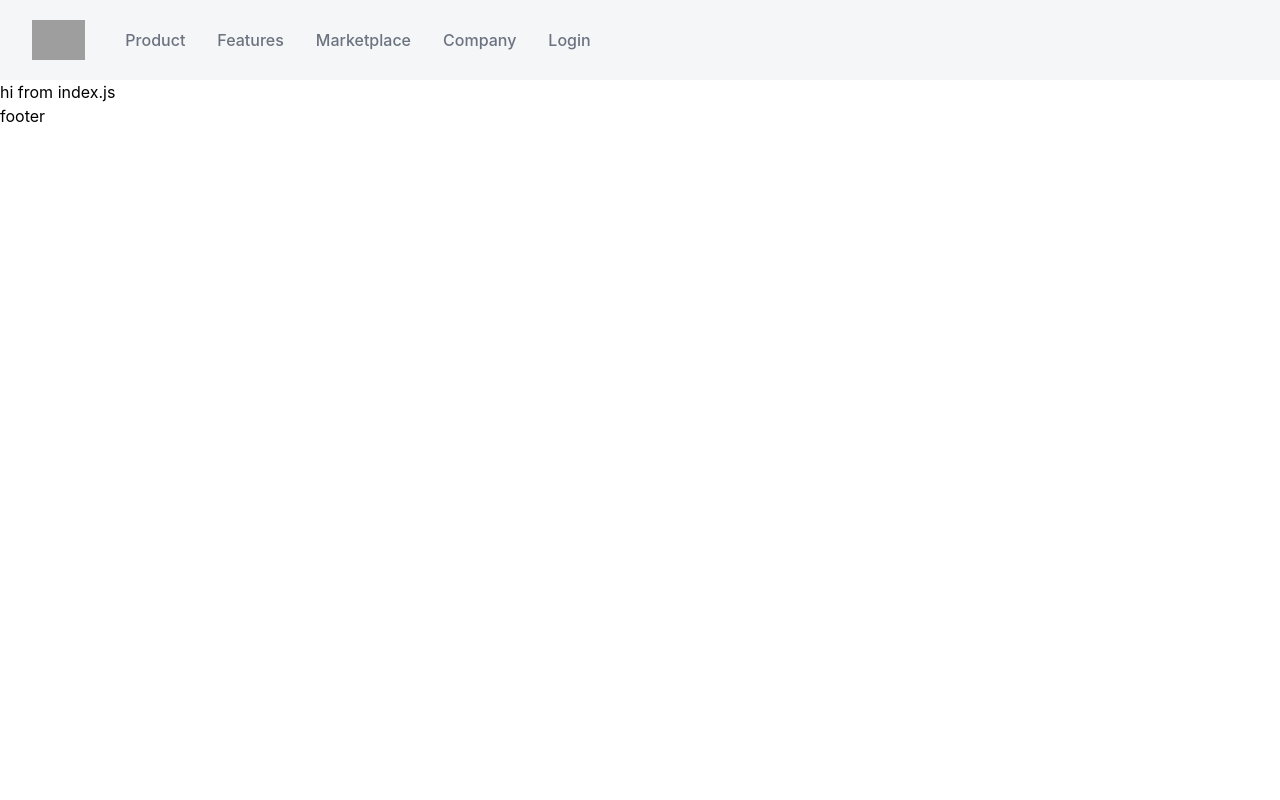
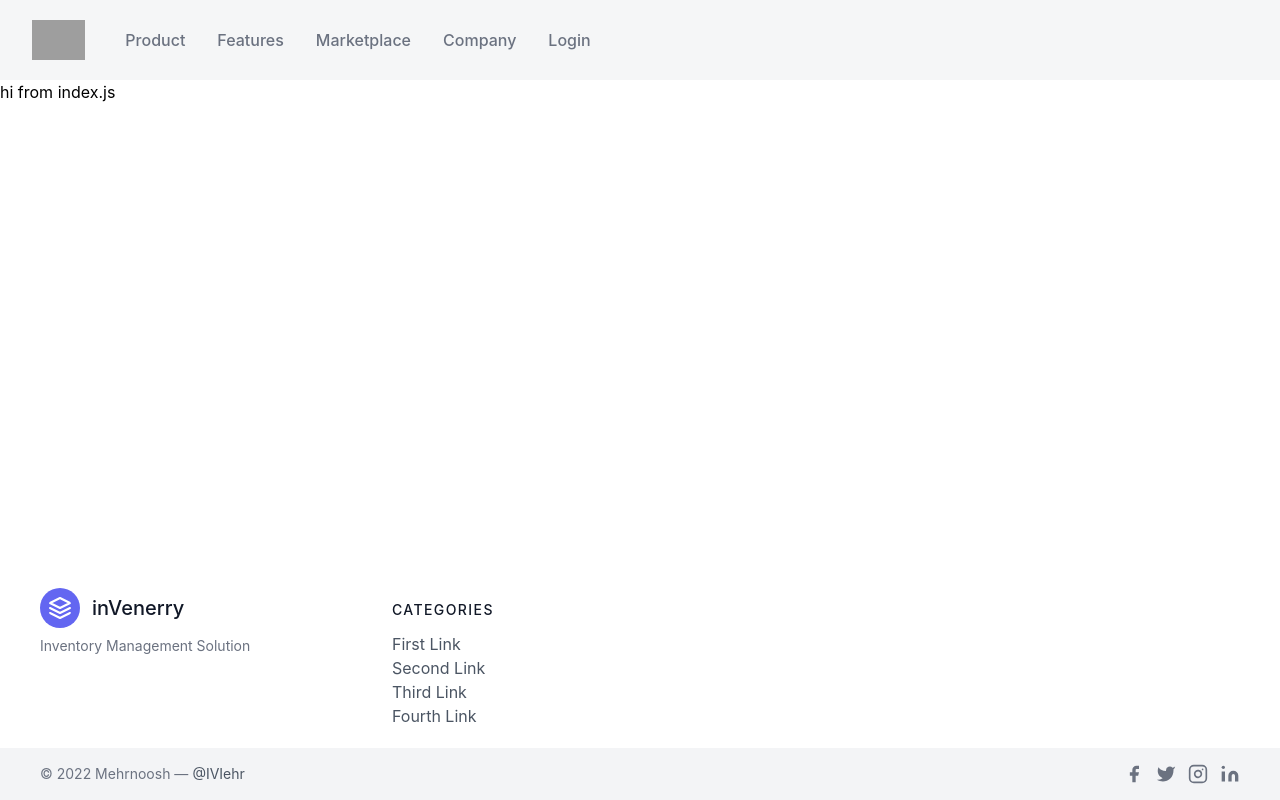
Before and after one commit to IVIehr/nextjs-landing-page, a Next.js app: page / in a window 1280 px wide. Built offline with nearby package versions, Linux system fonts and the light colour scheme; grey boxes are pictures that could not be loaded.

Commit message:
Implement footer in footer.jsx

```diff
--- /dev/null
+++ b/components/footer.jsx
@@ -0,0 +1,126 @@
+/* eslint-disable @next/next/no-img-element */
+import React from 'react'
+
+function Footer() {
+  return (
+    <footer className='text-gray-600 body-font fixed bottom-0 w-full'>
+        <div className="container p-5 mx-auto flex md:items-center lg:items-start md:flex-row md:flex-nowrap flex-wrap flex-col">
+            <div className="bg-white w-64 flex-shrink-0 md:mx-0 mx-auto text-center md:text-left">
+                <div className="flex title-font font-medium items-center md:justify-start justify-center text-gray-900">
+                    <svg
+                        xmlns="http://www.w3.org/2000/svg"
+                        fill="none"
+                        stroke="currentColor"
+                        strokeLinecap="round"
+                        strokeLinejoin="round"
+                        strokeWidth="2"
+                        className="w-10 h-10 text-white p-2 bg-indigo-500 rounded-full"
+                        viewBox="0 0 24 24"
+                    >
+                        <path d="M12 2L2 7l10 5 10-5-10-5zM2 17l10 5 10-5M2 12l10 5 10-5"></path>
+                    </svg>
+                    <span className="ml-3 text-xl">inVenerry</span>
+                </div>
+                <p className="mt-2 text-sm text-gray-500">
+                    Inventory Management Solution
+                </p>
+            </div>
+            <div className=" flex-grow flex flex-wrap md:pl-20 md:mt-0 mt-10 md:text-left text-center">
+                <div className="lg:w-1/4 md:w-1/2 w-full px-4">
+                    <h2 className="title-font font-medium text-gray-900 tracking-widest text-sm my-3">
+                        CATEGORIES
+                    </h2>
+                    <nav className="list-none">
+                        <li>
+                            <a className="text-gray-600 hover:text-gray-800">First Link</a>
+                        </li>
+                        <li>
+                            <a className="text-gray-600 hover:text-gray-800">Second Link</a>
+                        </li>
+                        <li>
+                            <a className="text-gray-600 hover:text-gray-800">Third Link</a>
+                        </li>
+                        <li>
+                            <a className="text-gray-600 hover:text-gray-800">Fourth Link</a>
+                        </li>
+                    </nav>
+                </div>
+            </div>
+          </div>
+          <div className="bg-gray-100">
+            <div className="container mx-auto py-4 px-5 flex flex-wrap flex-col sm:flex-row">
+                <p className="text-gray-500 text-sm text-center sm:text-left">
+                    © 2022 Mehrnoosh —
+                    <a
+                        href="https://github.com/IVIehr/nextjs-landing-page"
+                        rel="noopener noreferrer"
+                        className="text-gray-600 ml-1"
+                        target="_blank"
+                        >
+                        @IVIehr
+                    </a>
+                </p>
+                <span className="inline-flex sm:ml-auto sm:mt-0 mt-2 justify-center sm:justify-start">
+                    <a className="text-gray-500">
+                        <svg
+                            fill="currentColor"
+                            strokeLinecap="round"
+                            strokeLinejoin="round"
+                            strokeWidth="2"
+                            className="w-5 h-5"
+                            viewBox="0 0 24 24"
+                        >
+                            <path d="M18 2h-3a5 5 0 00-5 5v3H7v4h3v8h4v-8h3l1-4h-4V7a1 1 0 011-1h3z"></path>
+                        </svg>
+                    </a>
+                    <a className="ml-3 text-gray-500">
+                        <svg
+                            fill="currentColor"
+                            strokeLinecap="round"
+                            strokeLinejoin="round"
+                            strokeWidth="2"
+                            className="w-5 h-5"
+                            viewBox="0 0 24 24"
+                        >
+                            <path d="M23 3a10.9 10.9 0 01-3.14 1.53 4.48 4.48 0 00-7.86 3v1A10.66 10.66 0 013 4s-4 9 5 13a11.64 11.64 0 01-7 2c9 5 20 0 20-11.5a4.5 4.5 0 00-.08-.83A7.72 7.72 0 0023 3z"></path>
+                        </svg>
+                    </a>
+                    <a className="ml-3 text-gray-500">
+                        <svg
+                            fill="none"
+                            stroke="currentColor"
+                            strokeLinecap="round"
+                            strokeLinejoin="round"
+                            strokeWidth="2"
+                            className="w-5 h-5"
+                            viewBox="0 0 24 24"
+                        >
+                            <rect width="20" height="20" x="2" y="2" rx="5" ry="5"></rect>
+                            <path d="M16 11.37A4 4 0 1112.63 8 4 4 0 0116 11.37zm1.5-4.87h.01"></path>
+                        </svg>
+                    </a>
+                    <a className="ml-3 text-gray-500">
+                        <svg
+                            fill="currentColor"
+                            stroke="currentColor"
+                            strokeLinecap="round"
+                            strokeLinejoin="round"
+                            strokeWidth="0"
+                            className="w-5 h-5"
+                            viewBox="0 0 24 24"
+                        >
+                            <path
+                            stroke="none"
+                            d="M16 8a6 6 0 016 6v7h-4v-7a2 2 0 00-2-2 2 2 0 00-2 2v7h-4v-7a6 6 0 016-6zM2 9h4v12H2z"
+                            ></path>
+                            <circle cx="4" cy="4" r="2" stroke="none"></circle>
+                        </svg>
+                    </a>
+                </span>
+            </div>
+      </div>
+    </footer>
+  )
+}
+
+export default Footer
--- a/components/layout.jsx
+++ b/components/layout.jsx
@@ -1,5 +1,6 @@
 import Head from 'next/head';
 import Header from './header';
+import Footer from './footer';
 
 export const siteTitle = "Invenerry - Inventory Management System";
 
@@ -14,8 +15,8 @@
             <link rel="icon" href="/favicon.ico" />
         </Head>
         <Header/>
-          <main>{children}</main>
-          <footer>footer</footer>
+        <main>{children}</main>
+        <Footer/>
     </div>
   )
 }
```
